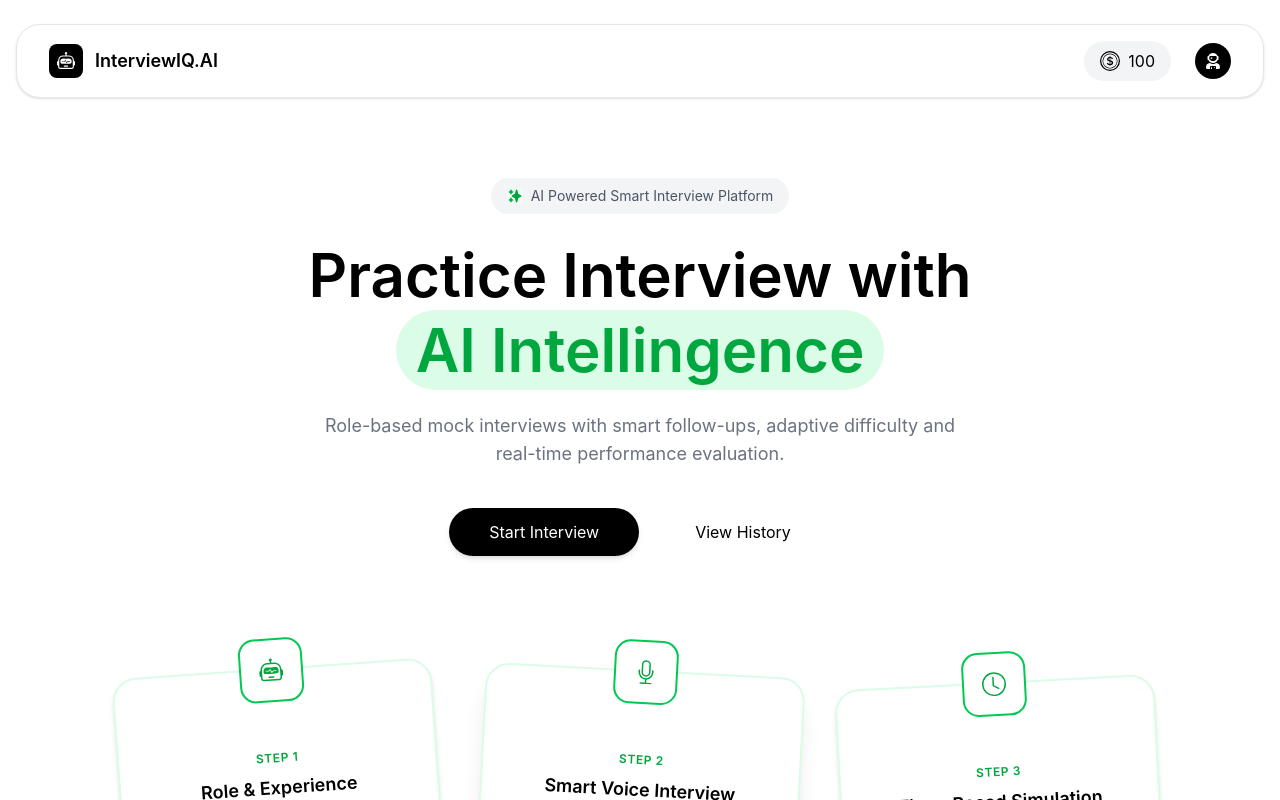
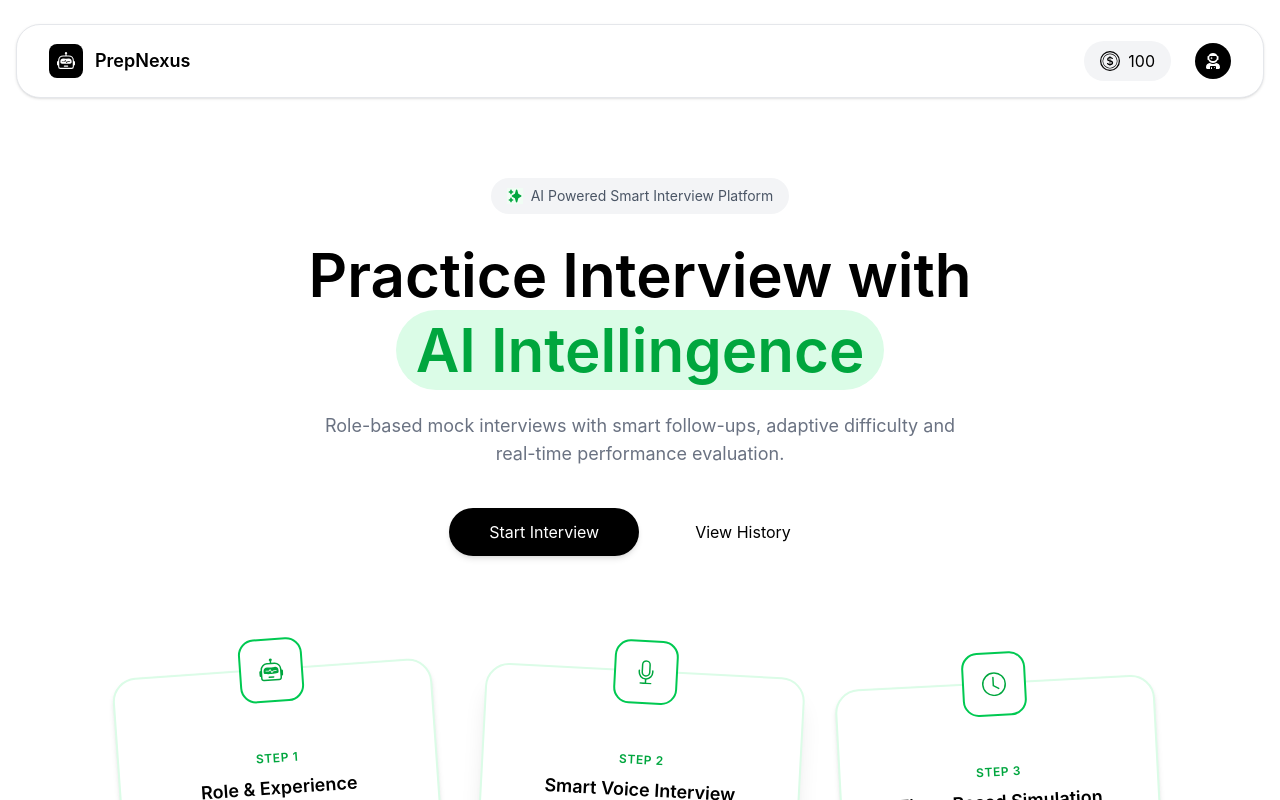
Before and after one commit to saumya1709/PrepNexus, a React (Vite) app in the folder client/: page / in a window 1280 px wide. Shown: the top 800 px of the page. Built offline with nearby package versions, Linux system fonts and the light colour scheme; no server answers.

Commit message:
Change Navbar title from InterviewIQ.AI to PrepNexus

```diff
--- a/client/src/components/Navbar.jsx
+++ b/client/src/components/Navbar.jsx
@@ -42,7 +42,7 @@ function Navbar() {
           <div className="bg-black text-white p-2 rounded-lg">
             <BsRobot size={18}/>
           </div>
-          <h1 className="font-semibold md:block text-lg">InterviewIQ.AI</h1>
+          <h1 className="font-semibold md:block text-lg">PrepNexus</h1>
         </div>
 
         <div className="flex items-center gap-6 relative">
```
